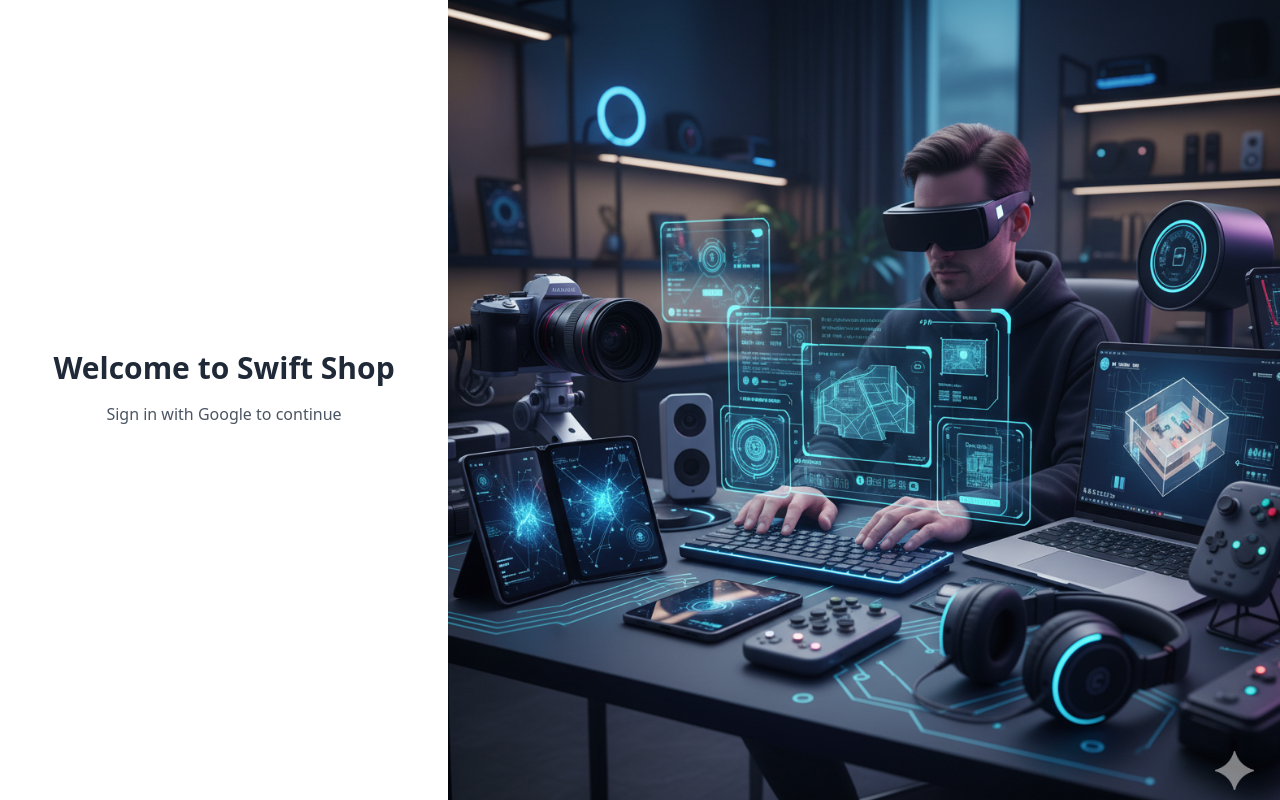
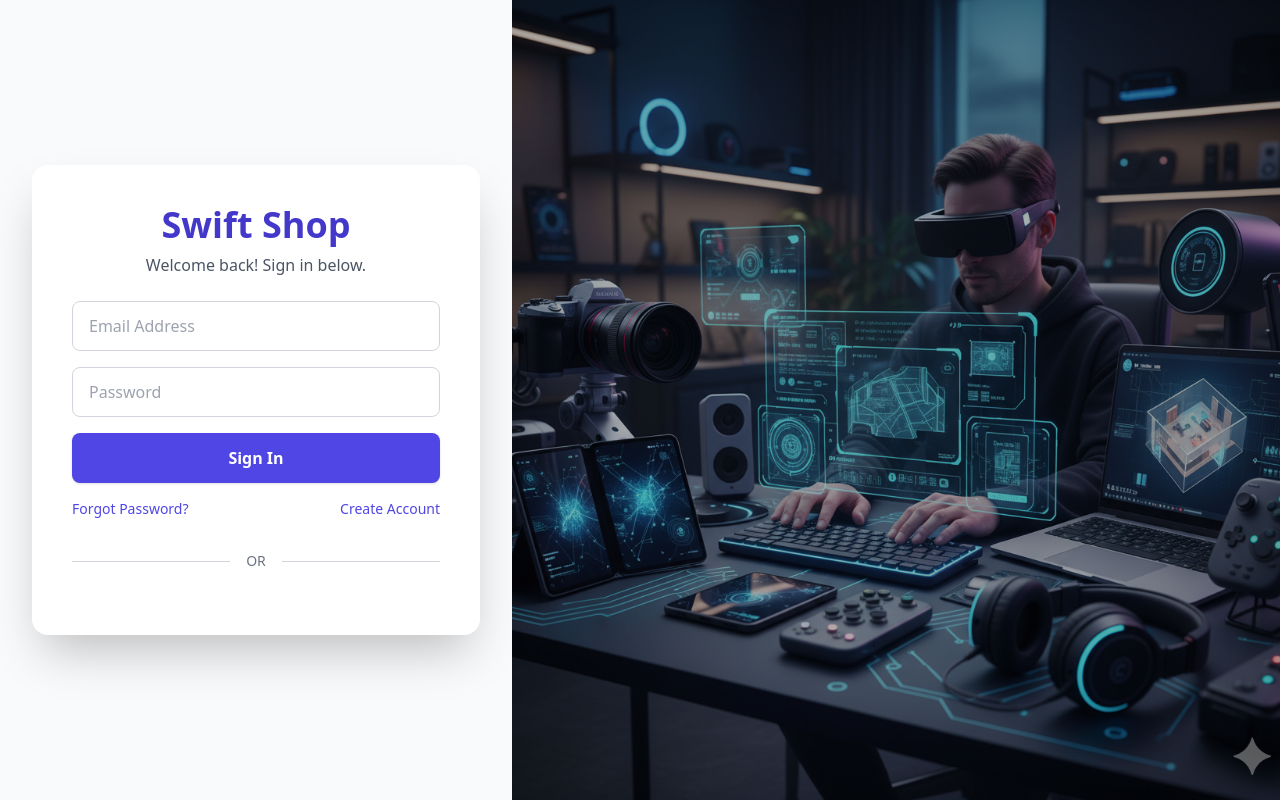
Before and after one commit to vinayharihar28-cpu/rathent_node, a React (Vite) app: page / in a window 1280 px wide. Built offline with nearby package versions, Linux system fonts and the light colour scheme.

Commit message:
feat: Integrate e-commerce shop and fix Google Auth compilation by embedding LoginPage

```diff
--- a/src/components/LoginPage.jsx
+++ b/src/components/LoginPage.jsx
@@ -1,58 +1,335 @@
-import React, { useEffect } from "react";
-import loginImage from "../assets/login-side.png"; // ✅ Import image correctly
+import React, { useState, useEffect } from "react";
+import loginImage from "../assets/login-side.png"; // ✅ Make sure this image exists
 
-const LoginPage = ({ onLoginSuccess }) => {
-  const GOOGLE_CLIENT_ID =
-    "51532875137-i88eutsv5c8tnn954i3f5abuupvn28ae.apps.googleusercontent.com";
+// --- Helper to decode Google JWT ---
+const decodeJWT = (token) => {
+  try {
+    const base64Url = token.split(".")[1];
+    const base64 = base64Url.replace(/-/g, "+").replace(/_/g, "/");
+    const jsonPayload = decodeURIComponent(
+      atob(base64)
+        .split("")
+        .map((c) => "%" + ("00" + c.charCodeAt(0).toString(16)).slice(-2))
+        .join("")
+    );
+    return JSON.parse(jsonPayload);
+  } catch (e) {
+    console.error("Failed to decode JWT:", e);
+    return null;
+  }
+};
+
+const GOOGLE_CLIENT_ID =
+  "51532875137-i88eutsv5c8tnn954i3f5abuupvn28ae.apps.googleusercontent.com";
+
+// --- Main Component ---
+export default function LoginPage({ onLoginSuccess, auth }) {
+  const [email, setEmail] = useState("");
+  const [password, setPassword] = useState("");
+  const [error, setError] = useState(null);
+  const [mode, setMode] = useState("login"); // 'login' | 'forgotPassword' | 'createUser'
+  const [isPasswordResetSent, setIsPasswordResetSent] = useState(false);
+  const [isAccountCreated, setIsAccountCreated] = useState(false);
+
+  // --- Google Sign-In Setup ---
+  const handleCredentialResponse = (response) => {
+    const decoded = decodeJWT(response.credential);
+    console.log("Google User Logged In:", decoded);
+    onLoginSuccess(decoded.name || "User");
+  };
 
   useEffect(() => {
+    if (!document.getElementById("google-client-script")) {
+      const script = document.createElement("script");
+      script.src = "https://accounts.google.com/gsi/client";
+      script.async = true;
+      script.defer = true;
+      script.id = "google-client-script";
+      document.head.appendChild(script);
+    }
+
     const checkGoogle = () => {
       if (window.google && window.google.accounts) {
         window.google.accounts.id.initialize({
           client_id: GOOGLE_CLIENT_ID,
           callback: handleCredentialResponse,
         });
-        window.google.accounts.id.renderButton(document.getElementById("signInDiv"), {
-          theme: "outline",
-          size: "large",
-          width: "250",
-        });
+        window.google.accounts.id.renderButton(
+          document.getElementById("signInDiv"),
+          {
+            theme: "filled_blue",
+            size: "large",
+            width: "250",
+            shape: "pill",
+          }
+        );
       } else {
-        setTimeout(checkGoogle, 200);
+        setTimeout(checkGoogle, 300);
       }
     };
     checkGoogle();
   }, []);
 
-  const handleCredentialResponse = (response) => {
-    const decoded = JSON.parse(atob(response.credential.split(".")[1]));
-    localStorage.setItem("userSession", response.credential);
-    onLoginSuccess();
+  // --- Manual Login ---
+  const handleManualLogin = async (e) => {
+    e.preventDefault();
+    setError(null);
+    try {
+      const { signInWithEmailAndPassword } = await import("firebase/auth");
+      if (!auth) {
+        setError("Authentication not ready. Please wait...");
+        return;
+      }
+      const userCredential = await signInWithEmailAndPassword(
+        auth,
+        email,
+        password
+      );
+      onLoginSuccess(userCredential.user.displayName || userCredential.user.email);
+    } catch (err) {
+      console.error("Manual login failed:", err);
+      setError("Invalid credentials or Firebase Auth not enabled.");
+    }
   };
 
-  return (
-    <div className="flex w-screen h-screen overflow-hidden">
-      {/* Left Section */}
-      <div className="flex flex-col justify-center items-center w-full md:w-[35%] bg-white z-10 p-10">
-        <h1 className="text-3xl font-bold text-gray-800 mb-4">
-          Welcome to Swift Shop
-        </h1>
-        <p className="text-gray-600 mb-6 text-center">
-          Sign in with Google to continue
-        </p>
-        <div id="signInDiv" className="flex justify-center"></div>
+  // --- Forgot Password ---
+  const handlePasswordReset = async (e) => {
+    e.preventDefault();
+    setError(null);
+    try {
+      const { sendPasswordResetEmail } = await import("firebase/auth");
+      if (!auth) {
+        setError("Authentication not ready. Please wait...");
+        return;
+      }
+      await sendPasswordResetEmail(auth, email);
+      setIsPasswordResetSent(true);
+      setPassword("");
+    } catch (err) {
+      setError("Failed to send reset email. Check your email and try again.");
+    }
+  };
+
+  // --- Create User (Sign Up) ---
+  const handleCreateAccount = async (e) => {
+    e.preventDefault();
+    setError(null);
+    setIsAccountCreated(false);
+    try {
+      const { createUserWithEmailAndPassword } = await import("firebase/auth");
+      if (!auth) {
+        setError("Authentication not ready. Please wait...");
+        return;
+      }
+      const userCredential = await createUserWithEmailAndPassword(
+        auth,
+        email,
+        password
+      );
+      setIsAccountCreated(true);
+      setPassword("");
+      console.log("New User Created:", userCredential.user);
+    } catch (err) {
+      console.error("Account creation failed:", err);
+      setError("Failed to create account. Email may already be in use.");
+    }
+  };
+
+  // --- UI Forms ---
+  const renderLoginForm = () => (
+    <form onSubmit={handleManualLogin} className="space-y-4">
+      <input
+        type="email"
+        placeholder="Email Address"
+        value={email}
+        onChange={(e) => setEmail(e.target.value)}
+        required
+        className="w-full px-4 py-3 border border-gray-300 rounded-lg focus:ring-indigo-500 focus:border-indigo-500 transition"
+      />
+      <input
+        type="password"
+        placeholder="Password"
+        value={password}
+        onChange={(e) => setPassword(e.target.value)}
+        required
+        className="w-full px-4 py-3 border border-gray-300 rounded-lg focus:ring-indigo-500 focus:border-indigo-500 transition"
+      />
+      <button
+        type="submit"
+        className="w-full py-3 bg-indigo-600 text-white font-bold rounded-lg shadow hover:bg-indigo-700 transition"
+      >
+        Sign In
+      </button>
+
+      <div className="flex justify-between items-center mt-2 text-sm">
+        <a
+          href="#"
+          onClick={(e) => {
+            e.preventDefault();
+            setMode("forgotPassword");
+          }}
+          className="text-indigo-600 hover:text-indigo-800"
+        >
+          Forgot Password?
+        </a>
+        <a
+          href="#"
+          onClick={(e) => {
+            e.preventDefault();
+            setMode("createUser");
+          }}
+          className="text-indigo-600 hover:text-indigo-800"
+        >
+          Create Account
+        </a>
       </div>
 
-      {/* Right Section */}
-      <div className="hidden md:flex w-[65%] h-full">
+      <div className="flex items-center justify-center space-x-4 pt-4">
+        <div className="flex-grow border-t border-gray-300"></div>
+        <span className="text-gray-500 text-sm font-medium">OR</span>
+        <div className="flex-grow border-t border-gray-300"></div>
+      </div>
+    </form>
+  );
+
+  const renderForgotPasswordForm = () => (
+    <form onSubmit={handlePasswordReset} className="space-y-4">
+      <h2 className="text-2xl font-semibold text-gray-800 mb-4">
+        Reset Password
+      </h2>
+      {isPasswordResetSent ? (
+        <div className="bg-green-100 border border-green-400 text-green-700 px-4 py-3 rounded relative text-sm">
+          Password reset link sent to <b>{email}</b>. Check your inbox.
+        </div>
+      ) : (
+        <p className="text-gray-600 text-sm">
+          Enter your registered email address to receive a password reset link.
+        </p>
+      )}
+      <input
+        type="email"
+        placeholder="Email Address"
+        value={email}
+        onChange={(e) => setEmail(e.target.value)}
+        required
+        className="w-full px-4 py-3 border border-gray-300 rounded-lg focus:ring-indigo-500 focus:border-indigo-500 transition"
+        disabled={isPasswordResetSent}
+      />
+      <button
+        type="submit"
+        className="w-full py-3 bg-red-500 text-white font-bold rounded-lg shadow hover:bg-red-600 transition"
+        disabled={isPasswordResetSent}
+      >
+        {isPasswordResetSent ? "Link Sent" : "Send Reset Link"}
+      </button>
+      <div className="text-center pt-2">
+        <a
+          href="#"
+          onClick={(e) => {
+            e.preventDefault();
+            setMode("login");
+            setError(null);
+          }}
+          className="text-sm text-indigo-600 hover:text-indigo-800"
+        >
+          ← Back to Sign In
+        </a>
+      </div>
+    </form>
+  );
+
+  const renderCreateUserForm = () => (
+    <form onSubmit={handleCreateAccount} className="space-y-4">
+      <h2 className="text-2xl font-semibold text-gray-800 mb-4">
+        Create Account
+      </h2>
+      {isAccountCreated && (
+        <div className="bg-green-100 border border-green-400 text-green-700 px-4 py-3 rounded text-sm">
+          Account created successfully! You can now sign in.
+        </div>
+      )}
+      <input
+        type="email"
+        placeholder="Email Address"
+        value={email}
+        onChange={(e) => setEmail(e.target.value)}
+        required
+        className="w-full px-4 py-3 border border-gray-300 rounded-lg focus:ring-indigo-500 focus:border-indigo-500 transition"
+      />
+      <input
+        type="password"
+        placeholder="Set Password"
+        value={password}
+        onChange={(e) => setPassword(e.target.value)}
+        required
+        className="w-full px-4 py-3 border border-gray-300 rounded-lg focus:ring-indigo-500 focus:border-indigo-500 transition"
+      />
+      <button
+        type="submit"
+        className="w-full py-3 bg-green-600 text-white font-bold rounded-lg shadow hover:bg-green-700 transition"
+      >
+        Create Account
+      </button>
+      <div className="text-center pt-2">
+        <a
+          href="#"
+          onClick={(e) => {
+            e.preventDefault();
+            setMode("login");
+            setError(null);
+          }}
+          className="text-sm text-indigo-600 hover:text-indigo-800"
+        >
+          ← Back to Sign In
+        </a>
+      </div>
+    </form>
+  );
+
+  // --- Main Layout ---
+  return (
+    <div className="flex flex-col md:flex-row min-h-screen font-sans">
+      {/* Left Side */}
+      <div className="w-full md:w-2/5 flex items-center justify-center bg-gray-50 p-8">
+        <div className="bg-white shadow-2xl rounded-2xl p-10 w-full max-w-md text-center">
+          <h1 className="text-4xl font-extrabold text-indigo-700 mb-2">
+            Swift Shop
+          </h1>
+          <p className="text-gray-600 mb-6">
+            {mode === "createUser"
+              ? "Join us today! Create your Swift Shop account."
+              : mode === "forgotPassword"
+              ? "Reset your password quickly."
+              : "Welcome back! Sign in below."}
+          </p>
+
+          {error && (
+            <div className="bg-red-100 border border-red-400 text-red-700 px-4 py-3 rounded mb-4 text-sm">
+              {error}
+            </div>
+          )}
+
+          {mode === "login"
+            ? renderLoginForm()
+            : mode === "forgotPassword"
+            ? renderForgotPasswordForm()
+            : renderCreateUserForm()}
+
+          {mode === "login" && (
+            <div id="signInDiv" className="flex justify-center mt-6"></div>
+          )}
+        </div>
+      </div>
+
+      {/* Right Side */}
+      <div className="hidden md:block w-full md:w-3/5 relative">
         <img
           src={loginImage}
-          alt="Login"
+          alt="Shop Background"
           className="w-full h-full object-cover"
         />
+        <div className="absolute inset-0 bg-black bg-opacity-30"></div>
       </div>
     </div>
   );
-};
-
-export default LoginPage;
+}
```
